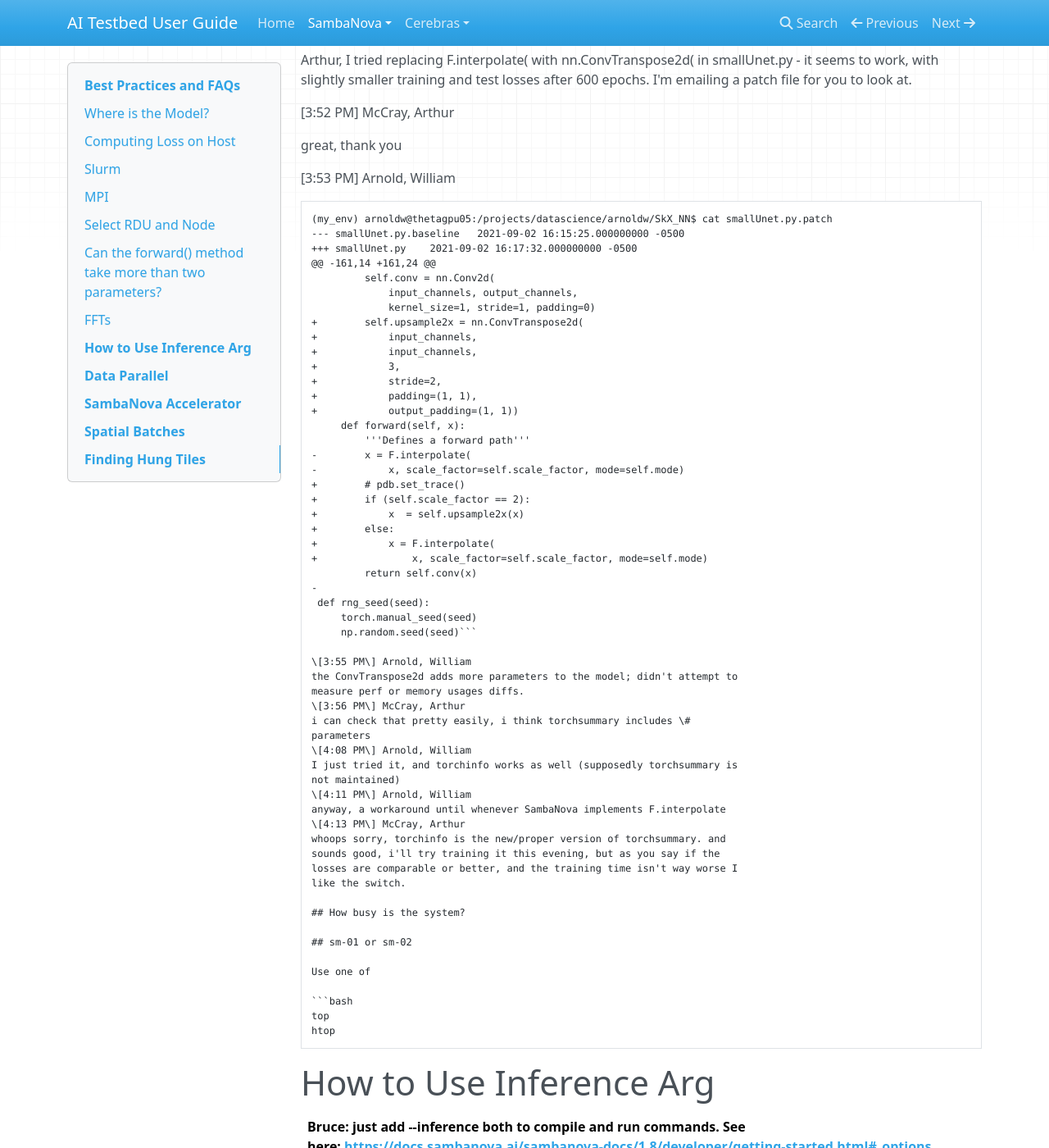
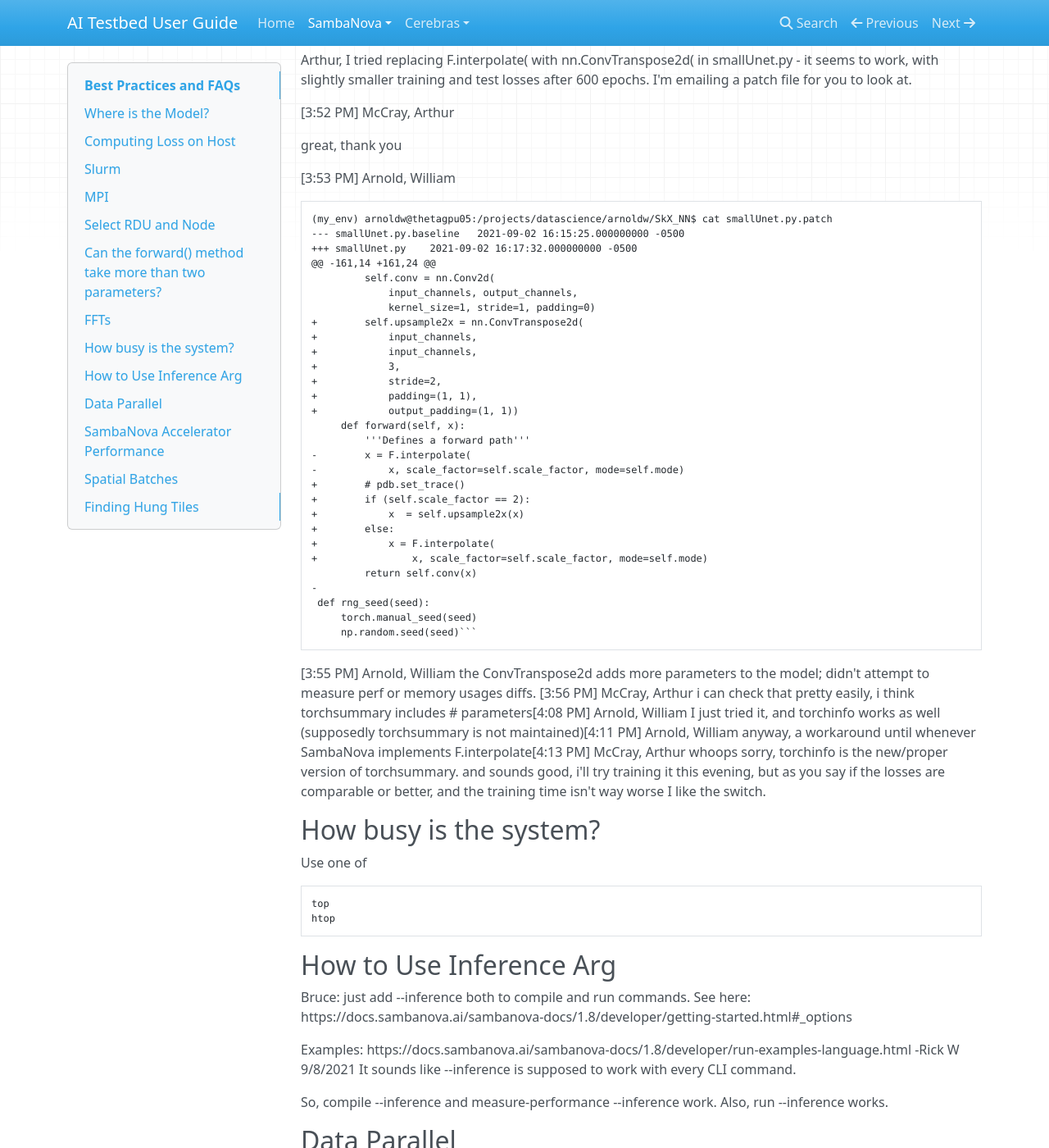
Before and after one commit to argonne-lcf/ai-testbed-userdocs, an MkDocs documentation site: the page built from docs/sambanova/Best-Practices-and-FAQs.md, in a window 1280 px wide and 1400 px high, scrolled down 2491 px. Shown: the whole window at 82% size. Built offline with MkDocs 1.6.1, drawn with Linux system fonts in a browser that asks for light colours; nearby versions of some CDN libraries; some of the changed text lies outside the part shown.

Commit message:
First pass Best-Practices-and-FAQs

````diff
--- a/docs/sambanova/Best-Practices-and-FAQs.md
+++ b/docs/sambanova/Best-Practices-and-FAQs.md
@@ -177,6 +177,7 @@
  def rng_seed(seed):
      torch.manual_seed(seed)
      np.random.seed(seed)```
+```
 
 \[3:55 PM\] Arnold, William
 the ConvTranspose2d adds more parameters to the model; didn't attempt to
@@ -197,8 +198,6 @@
 
 ## How busy is the system?
 
-## sm-01 or sm-02
-
 Use one of
 
 ```bash
@@ -206,95 +205,80 @@
 htop
 ```
 
-# How to Use Inference Arg
+## How to Use Inference Arg
 
-<table>
-<thead>
-<tr class="header">
-<th><p>Bruce: just add --inference both to compile and run commands. See here: <a href="https://docs.sambanova.ai/sambanova-docs/1.8/developer/getting-started.html#_options">https://docs.sambanova.ai/sambanova-docs/1.8/developer/getting-started.html#_options</a></p>
-<p>Examples:   <a href="https://docs.sambanova.ai/sambanova-docs/1.8/developer/run-examples-language.html">https://docs.sambanova.ai/sambanova-docs/1.8/developer/run-examples-language.html</a> -Rick W</p>
-<p>9/8/2021</p></th>
-</tr>
-</thead>
-<tbody>
-<tr class="odd">
-<td><p>It sounds like --inference is supposed to work with every CLI command.</p>
-<p>So, compile --inference and measure-performance --inference work.<br />
-Also, run --inference works. </p>
-<p>I am awaiting verification by Rick W.</p></td>
-</tr>
-</tbody>
-</table>
+Bruce: just add --inference both to compile and run commands. See here: https://docs.sambanova.ai/sambanova-docs/1.8/developer/getting-started.html#_options
 
-# Data Parallel
+Examples: https://docs.sambanova.ai/sambanova-docs/1.8/developer/run-examples-language.html -Rick W
+9/8/2021
+It sounds like --inference is supposed to work with every CLI command.
 
-<table>
-<tbody>
-<tr class="odd">
-<td><p>If the code is correct(distributed loader) the compile looks like python unet_main.py compile - --batch-size=48 --data-parallel -ws 2 --pef-name=dillon_2k_b48_dp</p>
-<p>The run command looks like python unet_main.py run - -p ${SOFTWARE_HOME}/out/dillon_2k_b48_dp/dillon_2k_b48_dp.pef --data-parallel --reduce-on-rdu</p>
-<p>You put the run command in a script and use mpirun to run the script.<br />
-<br />
-Look at /var/tmp/Additional/slurm/Models/ANL_Acceptance_RC1_8_1/bert_lrg_8.sh<br />
-<br />
-Also look in ac.rick.weisner@sm-02:~/tmp/dillon_dir</p>
-<p>9/13 Rick W</p></td>
-</tr>
-</tbody>
-</table>
+So, compile --inference and measure-performance --inference work.
+Also, run --inference works.
 
-# SambaNova Accelerator
+## Data Parallel
 
-<table>
-<tbody>
-<tr class="odd">
-<td><p>$ sntilestat</p>
-<p>$ watch sntilestat</p></td>
-</tr>
-</tbody>
-</table>
+If the code is correct(distributed loader) the compile looks like:
 
-# Spatial Batches
+```bash
+python unet_main.py compile - --batch-size=48 --data-parallel -ws 2 --pef-name=dillon_2k_b48_dp
+```
 
-<table>
-<thead>
-<tr class="header">
-<th><a href="https://app.slack.com/team/U029H401ALX">Varuni Sastry</a>  <a href="https://cels-anl.slack.com/archives/C01637S6BV2/p1638999132150800">2:32 PM</a><br />
-<br />
-Are you looking at the spatial_train func ?<br />
-<a href="https://cels-anl.slack.com/archives/C01637S6BV2/p1638999246151400">2:34</a><br />
-I thought you are supposed to use the --spatial_train argument for uno.</th>
-</tr>
-</thead>
-<tbody>
-<tr class="odd">
-<td><p><a href="https://app.slack.com/team/U029H401ALX">Varuni Sastry</a>  <a href="https://cels-anl.slack.com/archives/C01637S6BV2/p1638999697153000">2:41 PM</a></p>
-<p>Ok I think i got it. Since training has two batches of 32000 samples — and each args.num_spatial_batches = 2000. So total of 4000 for training. While on validation it has only 1 set of 32000 samples - hence that 2000 value.</p></td>
-</tr>
-<tr class="even">
-<td><p><a href="https://app.slack.com/team/UV5V4FWLE">Rick Weisner</a>  <a href="https://cels-anl.slack.com/archives/C01637S6BV2/p1638999788154400">2:43 PM</a></p>
-<p>sounds good to me</p></td>
-</tr>
-<tr class="odd">
-<td><p><a href="https://app.slack.com/team/U029H401ALX">Varuni Sastry</a>  <a href="https://cels-anl.slack.com/archives/C01637S6BV2/p1638999840155300">2:44 PM</a></p>
-<p>And seems like the loss across 2000 batches. So for the total of 32000 samples, loss iteration has 16 samples for which it is calculating the loss.</p></td>
-</tr>
-<tr class="even">
-<td><p><a href="https://app.slack.com/team/UV5V4FWLE">Rick Weisner</a>  <a href="https://cels-anl.slack.com/archives/C01637S6BV2/p1639014365155600">6:46 PM</a></p>
-<p>From SN engineering: 2000 is number of spatial batches used for mapping and 16 is the batch size. The minibatch_count is a multiple of 2000, and 32000 samples is divided into 2000 spatial batches, each has batch size 16.<br />
-<a href="https://cels-anl.slack.com/archives/C01637S6BV2/p1639014387156100">6:46</a><br />
-So you were right on the money.</p></td>
-</tr>
-<tr class="odd">
-<td><p><a href="https://app.slack.com/team/UV5V4FWLE">Rick Weisner</a>  <a href="https://cels-anl.slack.com/archives/C01637S6BV2/p1639025611156500">9:53 PM</a></p>
-<p>More from SN engineering: Training on Uno/MT is done in “spatial mapping” mode.<br />
-This mode aggregates many minibatches of training inputs (aka samples) and performs multiple iterations of fwd-&gt;bwd-&gt;param_update in one single execution context.<br />
-Here a minibatch really means a batch, i.e. how many samples of data you need to perform fwd-&gt;bwd to calculate weight gradients and make a weight update.<br />
-This means in a single execution context, the number weight-updates happened is equal to the number of minibatches inputs provided, and that is what minibatch_count is referring to.In this specific config, minibatch_count=2000 per each execution context, and minibatch_size=16. In 1 epoch, we perform 1 execution context -&gt; we train with 2000 batches or 2000 * 16 samples.Why do we do it this way? In “spatial mapping”, we do not fetch/dump the (updated)parameters from/to the off-chip memory or host, therefore saving the overhead of memory load/store and host&lt;-&gt;device transfers, which significantly helps the performance/throughput.</p></td>
-</tr>
-</tbody>
-</table>
+The run command looks like:
 
-# Finding Hung Tiles
+```bash
+python unet_main.py run - -p ${SOFTWARE_HOME}/out/dillon_2k_b48_dp/dillon_2k_b48_dp.pef --data-parallel --reduce-on-rdu
+```
+
+You put the run command in a script and use **mpirun** to run the script.
+
+Look at /var/tmp/Additional/slurm/Models/ANL_Acceptance_RC1_8_1/bert_lrg_8.sh
+
+9/13 Rick W
+
+## SambaNova Accelerator Performance
+
+```bash
+sntilestat
+watch sntilestat
+```
+
+## Spatial Batches
+
+Varuni Sastry  2:32 PM
+
+Are you looking at the spatial_train func ?
+
+I thought you are supposed to use the --spatial_train argument for uno.
+
+Ok I think i got it. Since training has two batches of 32000 samples — and each args.num_spatial_batches = 2000. So total of 4000 for training. While on validation it has only 1 set of 32000 samples - hence that 2000 value.
+
+Rick Weisner  2:43 PM
+
+sounds good to me
+
+Varuni Sastry  2:44 PM
+
+And seems like the loss across 2000 batches. So for the total of 32000 samples, loss iteration has 16 samples for which it is calculating the loss.
+
+Rick Weisner  6:46 PM
+
+From SN engineering: 2000 is number of spatial batches used for mapping and 16 is the batch size. The minibatch_count is a multiple of 2000, and 32000 samples is divided into 2000 spatial batches, each has batch size 16.
+
+6:46
+
+So you were right on the money.
+
+Rick Weisner  9:53 PM
+
+More from SN engineering: Training on Uno/MT is done in “spatial mapping” mode.
+
+This mode aggregates many minibatches of training inputs (aka samples) and performs multiple iterations of fwd->bwd->param_update in one single execution context.
+
+Here a minibatch really means a batch, i.e. how many samples of data you need to perform fwd->bwd to calculate weight gradients and make a weight update.
+
+This means in a single execution context, the number weight-updates happened is equal to the number of minibatches inputs provided, and that is what minibatch_count is referring to.In this specific config, minibatch_count=2000 per each execution context, and minibatch_size=16. In 1 epoch, we perform 1 execution context -> we train with 2000 batches or 2000 * 16 samples.Why do we do it this way? In “spatial mapping”, we do not fetch/dump the (updated)parameters from/to the off-chip memory or host, therefore saving the overhead of memory load/store and host<->device transfers, which significantly helps the performance/throughput.
+
+## Finding Hung Tiles
 
 snconfig show Node dynamic | grep perfect
````
Also changed, not shown: docs/sambanova/Performance-Tools.md (+30 -0 lines).
